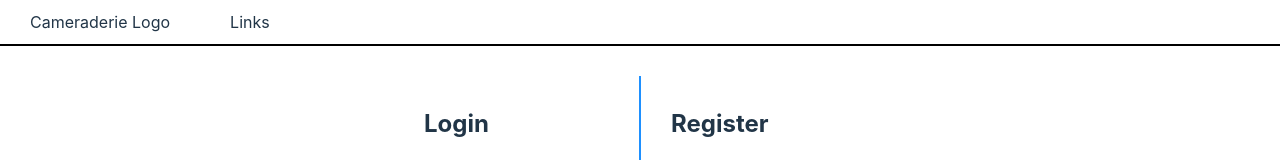
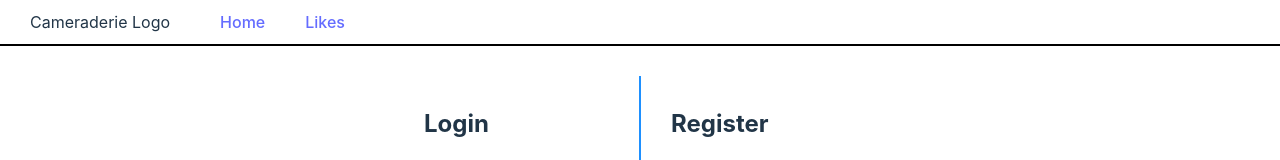
Before and after one commit to AshCaiH/cn-w10-instaclone_frontend, a React (Vite) app: page / in a window 1280 px wide. Shown: the top 160 px of the page. Built offline with nearby package versions, Linux system fonts and the light colour scheme.

Commit message:
feature: routes and pages

```diff
--- a/package.json
+++ b/package.json
@@ -12,7 +12,8 @@
   "dependencies": {
     "react": "^18.2.0",
     "react-dom": "^18.2.0",
-    "react-icons": "^5.0.1"
+    "react-icons": "^5.0.1",
+    "react-router-dom": "^6.22.2"
   },
   "devDependencies": {
     "@types/react": "^18.2.56",
--- a/src/App.jsx
+++ b/src/App.jsx
@@ -1,27 +1,39 @@
-import { createContext, useContext, useState } from 'react'
+import { useState } from 'react'
 import './App.css'
 import Navbar from './components/navbar/_main'
-import LoginRegister from './components/login-register/_main'
-import ImageGrid from './components/images/image-grid/_main'
 import { userContext } from './common/contexts'
+import { HashRouter, Route, Routes } from 'react-router-dom'
+import Home from './pages/home/_main'
 
 function App() {
     const [user, setUser] = useState(null);
 
+    const routes = [{
+        path: "/",
+        element: <Home user={user} setUser={setUser}/>,
+        title: "Home"
+    },{
+        path: "/likes",
+        element: <Home user={user} setUser={setUser}/>,
+        title: "Likes"
+    }]
+
     return (
         <userContext.Provider value={{ user, setUser }}>
+        < HashRouter basename="">
+
             < Navbar
                 setUser={setUser}
-                user={user} />
+                user={user}
+                routes={routes}/>
 
-            { !user ?
-                < LoginRegister
-                setUser={setUser} />
+            < Routes >
+                {routes.map((item, index) => {
+                    return <Route path = "/" key={index} element={item.element}/>
+                })}
+            </Routes >
 
-                :
-
-                < ImageGrid />
-            }
+        </HashRouter>
         </userContext.Provider>
     )
 }
--- a/src/components/navbar/_main.jsx
+++ b/src/components/navbar/_main.jsx
@@ -1,14 +1,18 @@
+import { Link } from "react-router-dom";
 import "./_style.css"
 import Links from "./links";
 import Logo from "./logo";
 import UserControls from "./user-info";
 
 export const Navbar = (props) => {
+    console.log(props.routes);
 
     return (
         <div id="navbar">
             <Logo />
-            <Links />
+            {props.routes.map((item, index) => {
+                return <Link key={props.key} to={item.path}>{item.title}</Link>
+            })}
             <UserControls user={props.user} setUser={props.setUser}/>
         </div>
     )
--- a/src/components/navbar/_style.css
+++ b/src/components/navbar/_style.css
@@ -29,3 +29,7 @@
 #navbar .userinfo-name {
     font-weight: bold;
 }
+
+#navbar>a {
+    margin: 0 20px;
+}
--- /dev/null
+++ b/src/pages/home/_main.jsx
@@ -0,0 +1,19 @@
+import ImageGrid from "../../components/images/image-grid/_main";
+import LoginRegister from "../../components/login-register/_main";
+
+const Home = (props) => {
+    return (
+        <>
+            {!props.user ?
+                < LoginRegister
+                    setUser={props.setUser} />
+
+                :
+
+                < ImageGrid />
+            }
+        </>
+    )
+}
+
+export default Home;
```
Also changed, not shown: src/pages/user-page/_main.jsx (added), src/pages/user-page/forms.jsx (added), 1 other file (tests, documents, lock files or other folders).
